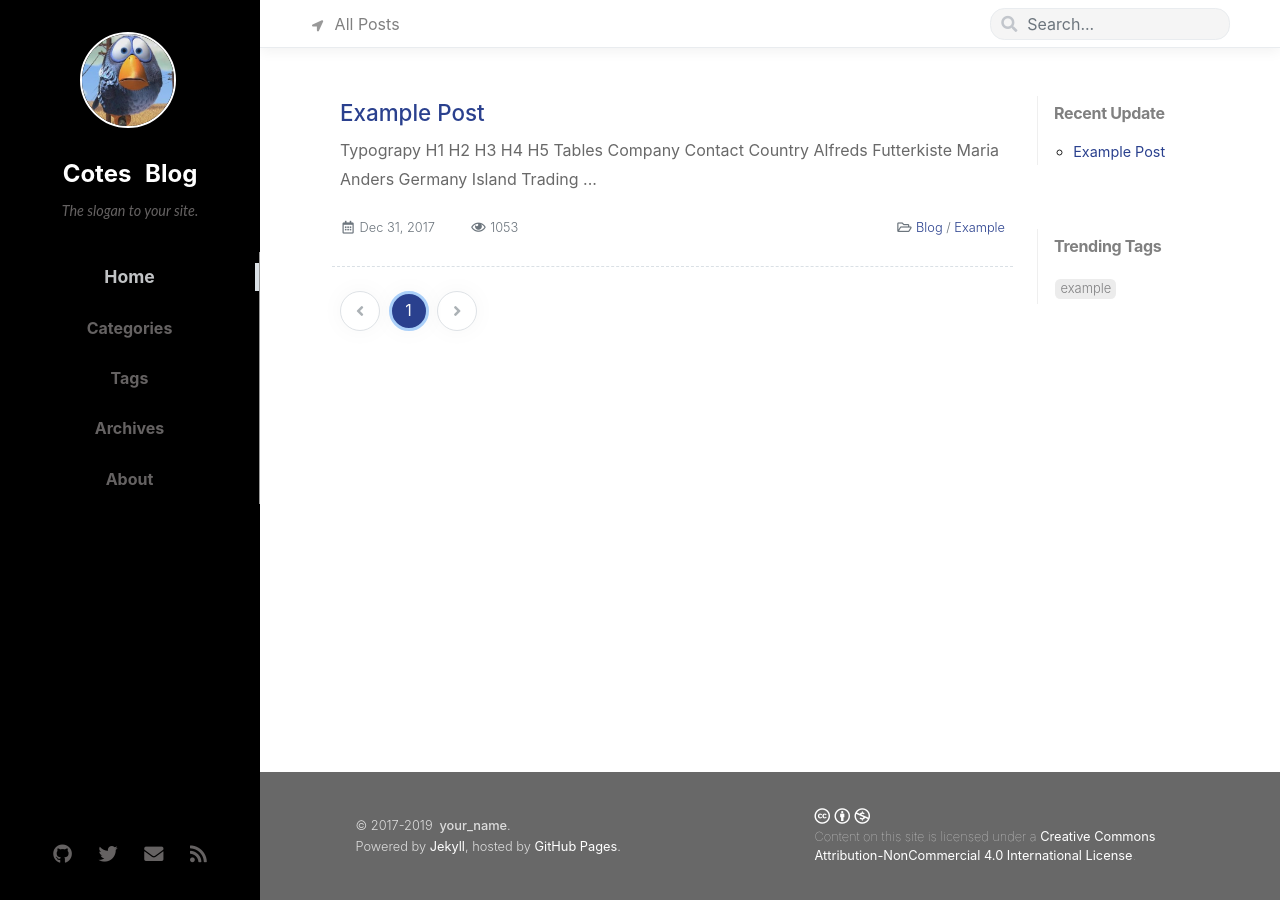
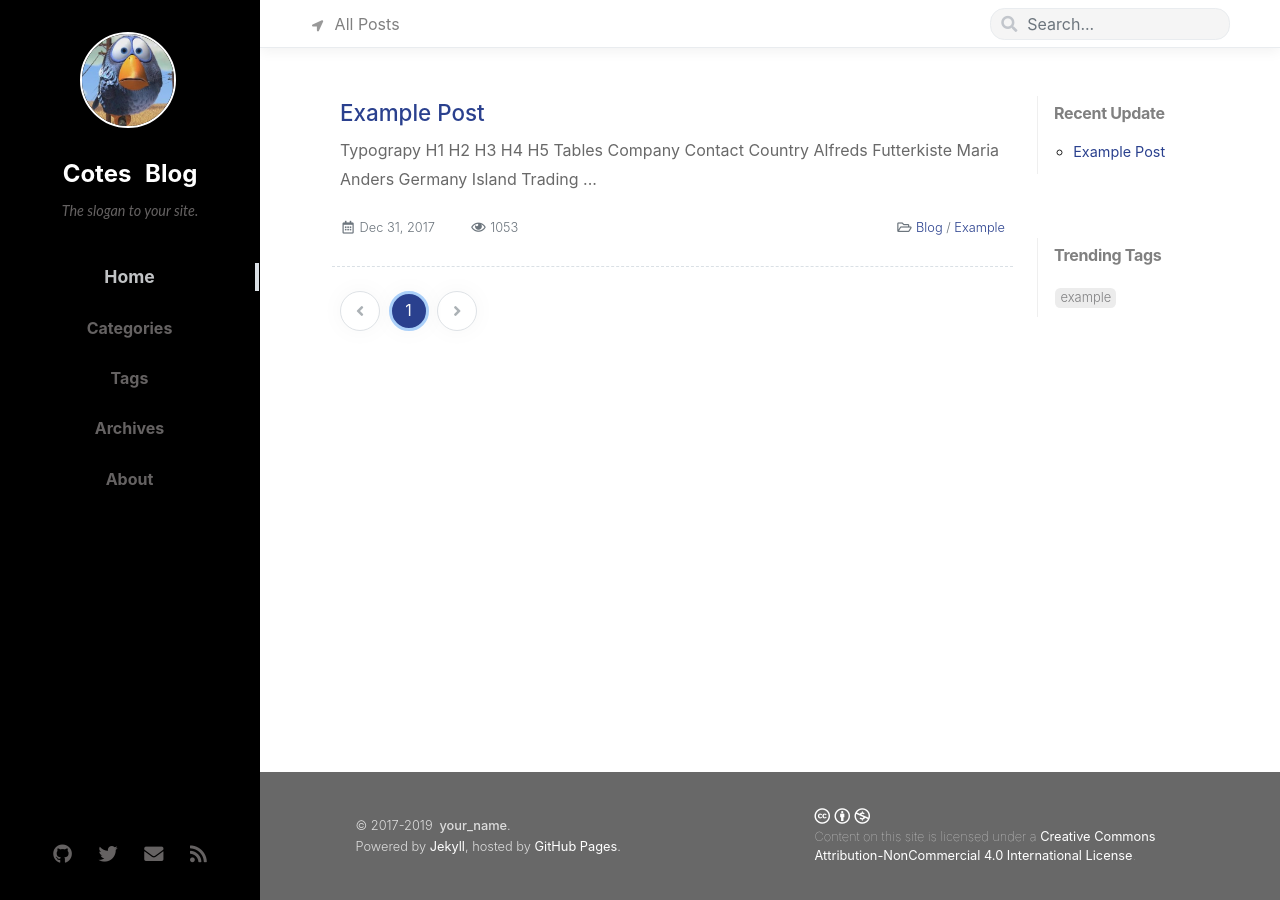
Before and after one commit to tracygu/tracygu.github.io, a Jekyll site: the page built from index.html, in a window 1280 px wide. Built offline with Jekyll 4.4.1, drawn with Linux system fonts in a browser that asks for light colours; nearby versions of some CDN libraries; the list of posts is cut into pages by our own code; comment, search, counter and statistics services are not loaded.

Commit message:
Beautified border lines for panel and sidebar.

```diff
--- a/_includes/panel.html
+++ b/_includes/panel.html
@@ -1,5 +1,5 @@
 <div class="panel-group">
-  <div id="panel-update" class="post">
+  <div id="panel-update" class="post mb-4"">
     {% capture posts %}
     {% for post in site.posts %}
       {{ post.last_modified_at }}#{{ post.title }}#{{ post.url }}
@@ -8,7 +8,7 @@
     {% endcapture %}
 
     <h3 data-toc-skip>Recent Update</h3>
-    <ul class="post-content pl-2 mt-2 mb-4">
+    <ul class="post-content pl-2 mt-2 pb-1">
     {% assign MAX_SIZE = 5 %}
     {% assign sum = 0 %}
     {% assign sorted_posts = posts | split: "|" | sort | reverse %}
@@ -25,7 +25,7 @@
 
   <div id="panel-tags" class="post">
     <h3 data-toc-skip>Trending Tags</h3>
-    <div class="post-content d-flex flex-wrap mt-2 mb-4">
+    <div class="post-content d-flex flex-wrap mt-2 pb-1">
       {% capture temp %}
         {% for tag in site.tags %}
           {{ tag | last | size }}#{{ tag | first }}
--- a/assets/css/src/main.scss
+++ b/assets/css/src/main.scss
@@ -29,12 +29,13 @@
   overflow-y: auto;
   width: 260px;
   background: #000;
-  /*box-shadow: inset -0.25em 0 0.25em 0 rgba(0, 0, 0, 0.125);*/
   z-index: 99;
+  transition: transform 0.4s ease;
+  -webkit-transition: transform 0.4s ease;
 }
 
 #sidebar .nav-item {
-  border-right: 1px solid #999;
+  border-right: 1px solid #000;
   padding: .7rem 0;
 }
 
@@ -57,11 +58,6 @@
   padding-left: 4px;
   color: #c1c3c5;
   font-size: 1.1rem;
-}
-
-#sidebar {
-  transition: transform 0.4s ease;
-  -webkit-transition: transform 0.4s ease;
 }
 
 .sidebar-expand {
```
